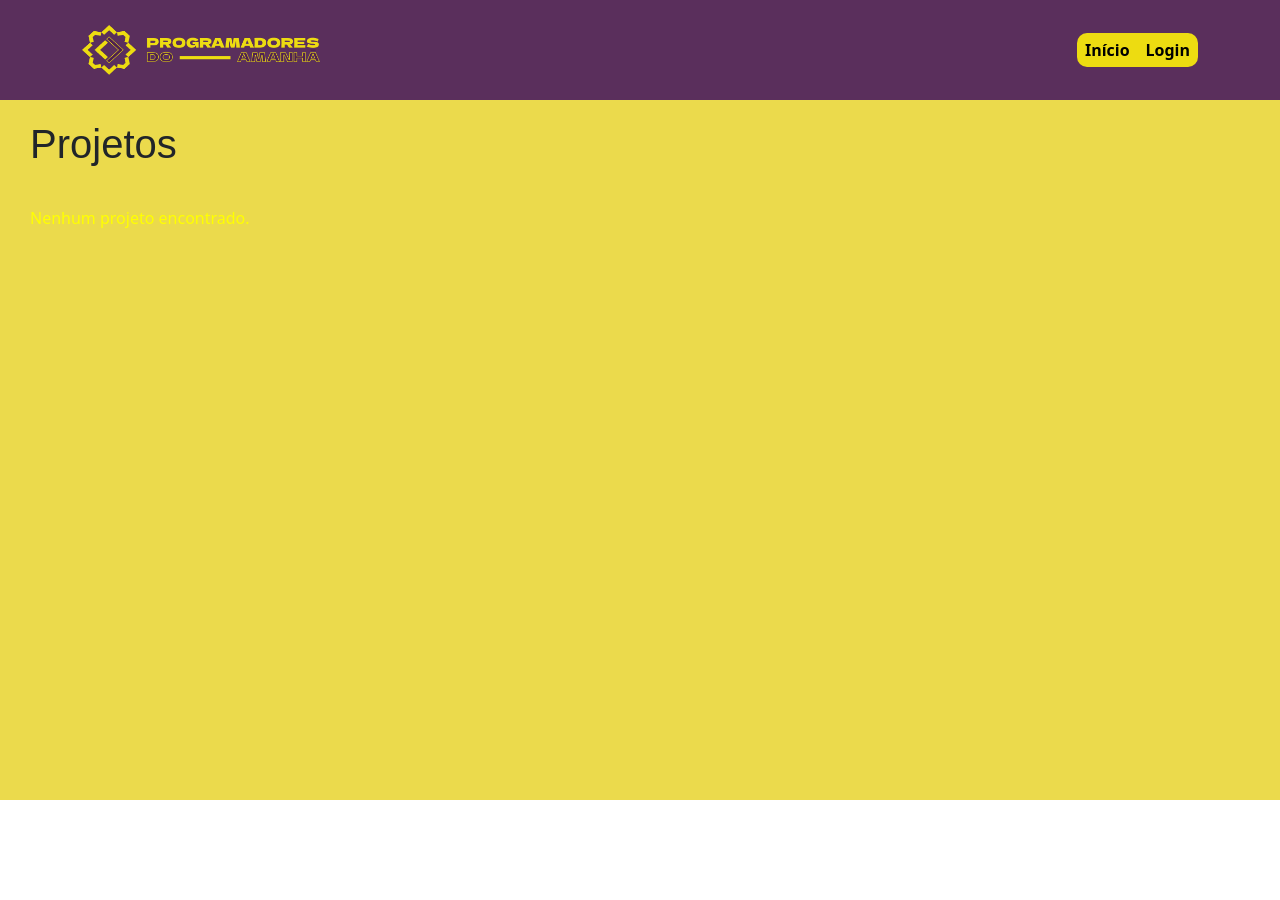
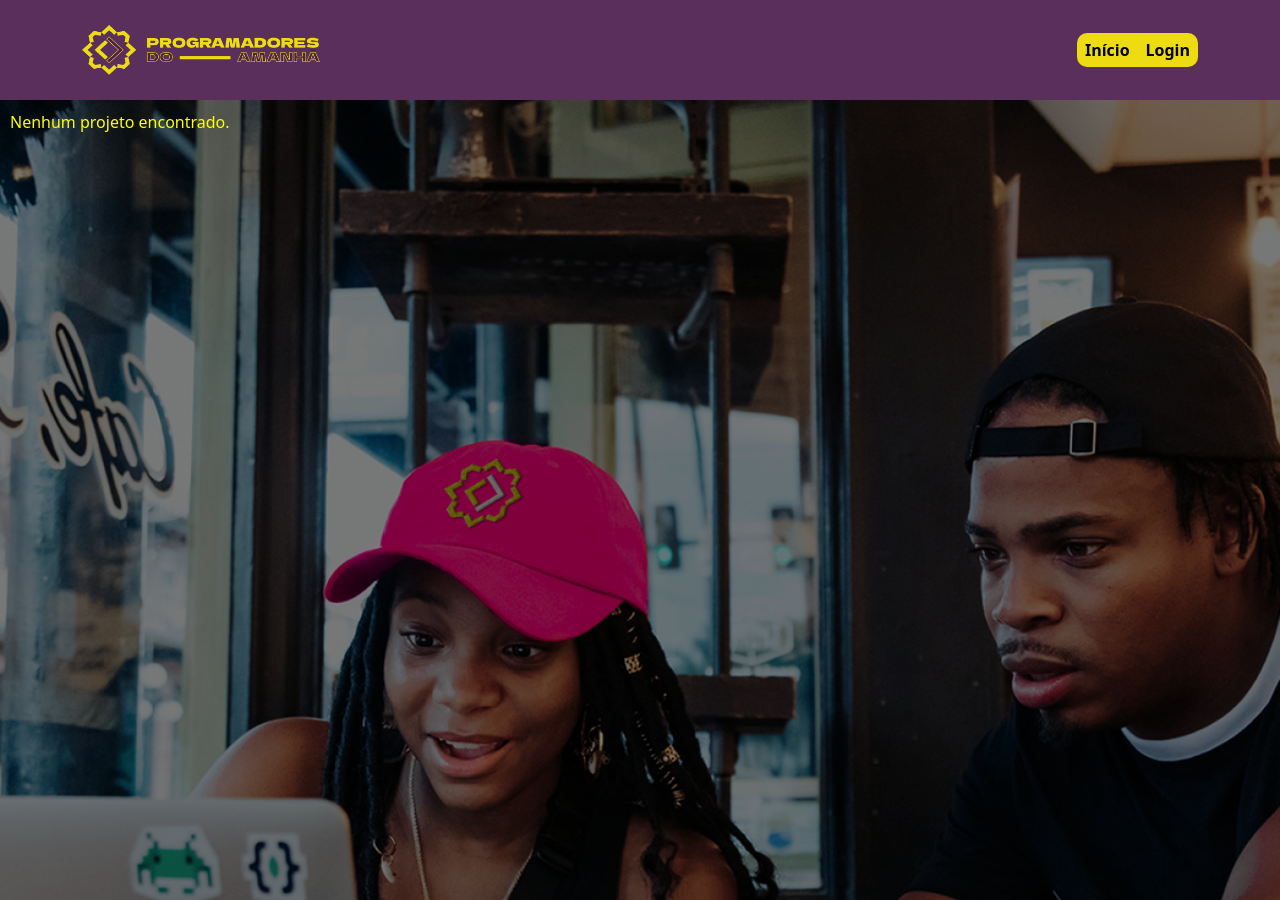
Before and after one commit to VictorCDS-p/PDA_Organization, a React (Vite) app: page /projects in a window 1280 px wide. Before the commit the page ends 800 px from the top, so only its background shows below. Built offline with nearby package versions, Linux system fonts and the light colour scheme; a web font is replaced by a local one.

Commit message:
update style page project

```diff
--- a/src/pages/Projects/components/AdminProjects/AdminProjects.css
+++ b/src/pages/Projects/components/AdminProjects/AdminProjects.css
@@ -1,14 +1,11 @@
 @import url('https://fonts.googleapis.com/css2?family=Dela+Gothic+One&display=swap');
 
-#root {
-    background-color: #ebda4c;
-    /* background-image: url(https://programadoresdoamanha.org/assets/bgWoman.png); */
-    height: 100vh;
-}
 
-.title-projects, h1 {
+.title-projects {
+    text-align: center;
+    margin-top: 30px;
     font-family: "Dela Gothic One", sans-serif;
-    margin-left: 10px;
+    margin-left: 20px;
 }
 
 .projects-page {
@@ -23,7 +20,7 @@
     display: grid;
     grid-template-columns: repeat(4, 1fr);
     gap: 20px;
-    /* margin: 0 auto; */
+    margin: 0 auto;
     padding: 10px;
     max-width: 1200px;
     margin-top: 40px;
--- a/src/pages/Projects/index.jsx
+++ b/src/pages/Projects/index.jsx
@@ -3,12 +3,21 @@ import { AuthContext } from '../../components/Context/AuthContext';
 import StudentProjects from './components/StudentProjects';
 import AdminProjects from './components/AdminProjects';
 
+
 const Projects = () => {
     const { userType } = useContext(AuthContext);
 
     return (
-        <div className="projects-page">
-            <h1>Projetos</h1>
+        <div className="projects-page"
+        style={{
+            backgroundImage: "url('images/imagem.png')",
+            backgroundSize: 'cover',
+            height: '100vh',
+            width: '100vw',
+            margin: 0,
+            color: 'white'
+        }}>
+
             {userType === 'administrator' ? <AdminProjects /> : <StudentProjects />}
         </div>
     );
```
Also changed, not shown: public/images/imagem.png.
